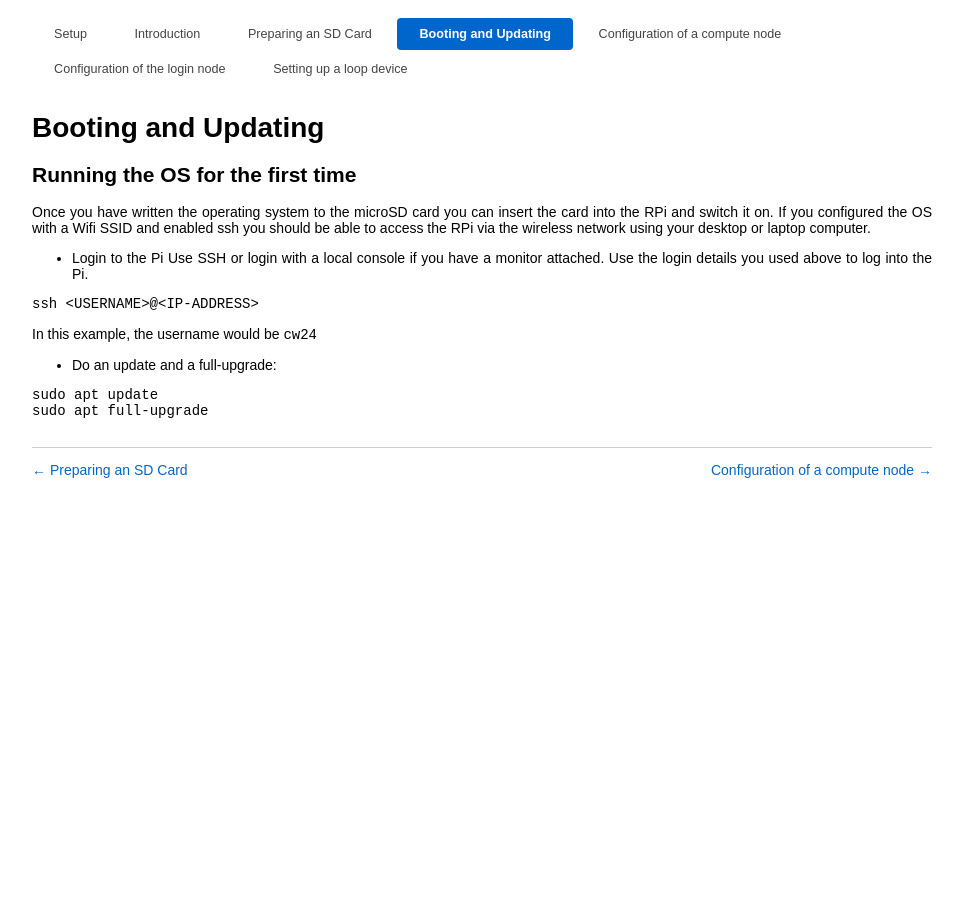
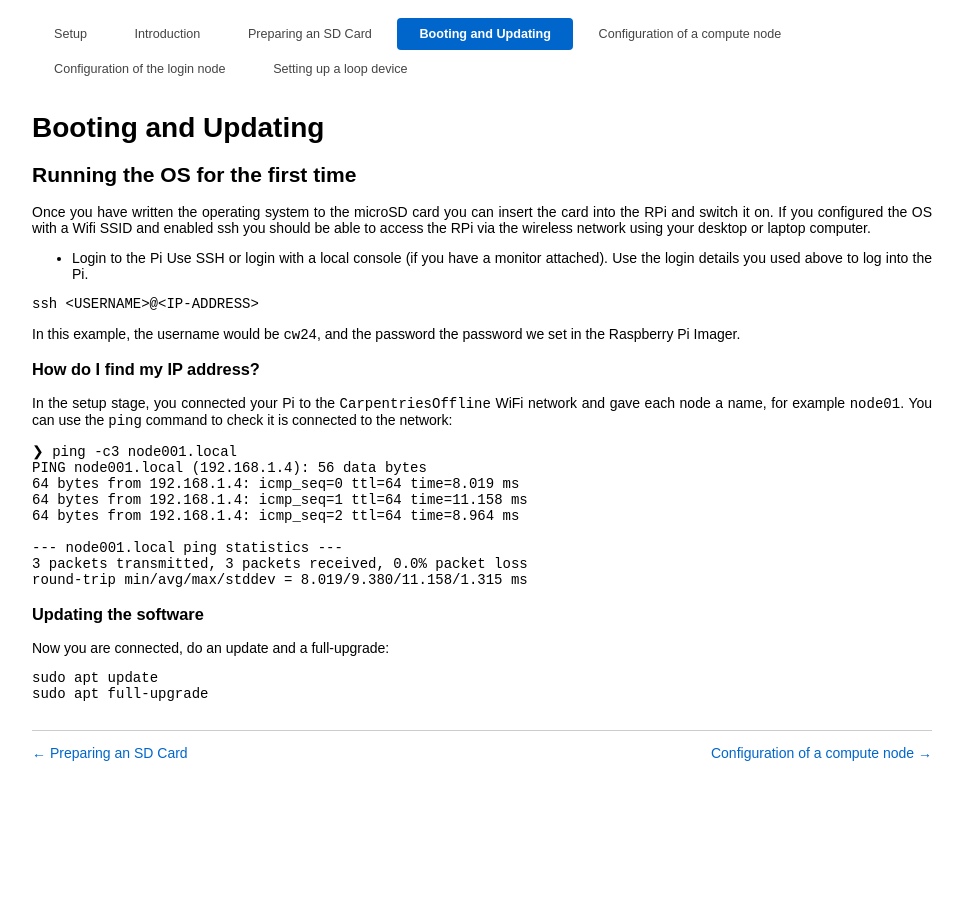
Before and after one commit to carpentriesoffline/Building_a_miniHPC_for_Training, a Jekyll site: the page built from 03-booting_and_updating.md, in a window 1280 px wide. Shown: the whole page, without its empty margins (158-1121 px from the left). Built offline with Jekyll 4.4.1, drawn with Linux system fonts in a browser that asks for light colours.

Commit message:
Add information on finding the IP address using `ping`

````diff
--- a/03-booting_and_updating.md
+++ b/03-booting_and_updating.md
@@ -10,15 +10,33 @@ the RPi and switch it on. If you configured the OS with a Wifi SSID and enabled
 should be able to access the RPi via the wireless network using your desktop or laptop computer.
 
 - Login to the Pi
-Use SSH or login with a local console if you have a monitor attached. Use the login details you used above to log into the Pi.
+Use SSH or login with a local console (if you have a monitor attached). Use the login details you used above to log into the Pi.
 
 ```bash
 ssh <USERNAME>@<IP-ADDRESS>
 ```
 
-In this example, the username would be `cw24`
+In this example, the username would be `cw24`, and the password the password we set in the Raspberry Pi Imager.
 
-- Do an update and a full-upgrade:
+### How do I find my IP address?
+
+In the setup stage, you connected your Pi to the `CarpentriesOffline` WiFi network and gave each node a name, for example `node01`. You can use the `ping` command to check it is connected to the network:
+
+```bash
+❯ ping -c3 node001.local
+PING node001.local (192.168.1.4): 56 data bytes
+64 bytes from 192.168.1.4: icmp_seq=0 ttl=64 time=8.019 ms
+64 bytes from 192.168.1.4: icmp_seq=1 ttl=64 time=11.158 ms
+64 bytes from 192.168.1.4: icmp_seq=2 ttl=64 time=8.964 ms
+
+--- node001.local ping statistics ---
+3 packets transmitted, 3 packets received, 0.0% packet loss
+round-trip min/avg/max/stddev = 8.019/9.380/11.158/1.315 ms
+```
+
+### Updating the software
+
+Now you are connected, do an update and a full-upgrade:
 
 ```bash
 sudo apt update
````
